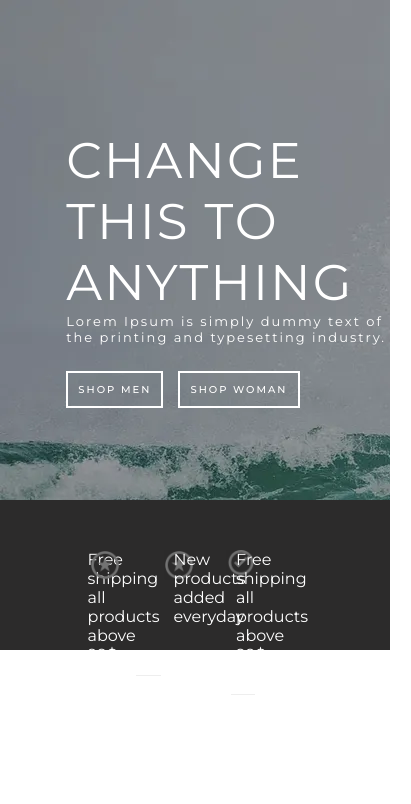
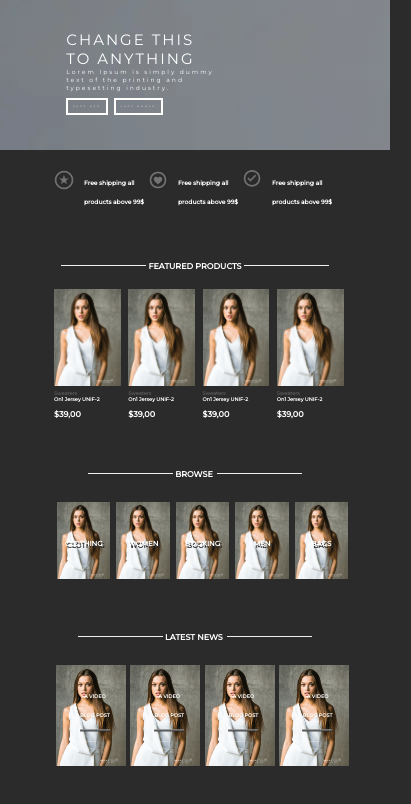
Before and after one commit to lilpugg/DAW2-M9, a plain HTML site: page PROYECTO transversal/index.html in a window 390 px wide. Shown: the whole page, 411 px wide, since content can reach past the window. Drawn offline with Linux system fonts and the light colour scheme.

Commit message:
la mitad

```diff
--- /dev/null
+++ b/PROYECTO transversal/css/responsive.css
@@ -0,0 +1,179 @@
+@media screen and ( max-width : 1024px ) {
+    .encabezado{
+        height: 500px;
+    }
+    .titulo{
+        font-size:31px;
+    }
+    .subtitulo{
+        font-size: 12px;
+        margin-right: -12%;
+    }
+    .icono>b{
+        font-size: 12px;
+    }
+    .icono>img{
+        width: 30px;
+    }
+    .separator-neo >b{
+        font-size: 13px;
+    }
+    .column>h6 {
+        font-size: 7px;
+    }
+     .column>h5 {
+        color: white;
+        font-size: 9px;
+    }
+    .column> b {
+        color: white;
+        font-size: 13px;
+    }
+    .centered{
+        font-size: 12px;
+    }
+    .desc>b{
+        font-size: 10px;
+    }
+}
+
+@media screen and ( max-width : 960px ) {
+    .encabezado{
+        height: 500px;
+    }
+    .titulo{
+        font-size:31px;
+    }
+    .subtitulo{
+        font-size: 12px;
+        margin-right: -12%;
+    }
+    .icono>b{
+        font-size: 12px;
+    }
+    .icono>img{
+        width: 30px;
+    }
+    .separator-neo >b{
+        font-size: 13px;
+    }
+    .column>h6 {
+        font-size: 7px;
+    }
+     .column>h5 {
+        color: white;
+        font-size: 9px;
+    }
+    .column> b {
+        color: white;
+        font-size: 13px;
+    }
+    .centered{
+        font-size: 12px;
+    }
+    .desc>b{
+        font-size: 10px;
+    }
+}
+
+@media screen and ( max-width : 768px ) {
+    .encabezado{
+        height: 400px;
+    }
+    .titulo{
+        font-size:25px;
+    }
+    .subtitulo{
+        font-size: 9px;
+        margin-right: -12%;
+    }
+    .boton_personalizado{
+        font-size: 6px;
+    }
+    .icono>b{
+        font-size: 9px;
+    }
+    .icono>img{
+        width: 25px;
+    }
+    .separator-neo >b{
+        font-size: 10px;
+    }
+    .column>h6 {
+        font-size: 7px;
+    }
+     .column>h5 {
+        color: white;
+        font-size: 7px;
+    }
+    .column> b {
+        color: white;
+        font-size: 10px;
+    }
+    .centered{
+        font-size: 9px;
+    }
+    .desc>b{
+        font-size: 7px;
+    }
+    .desc>h5 {
+        font-size: 3px;
+    }
+}
+
+@media screen and ( max-width : 425px ) {
+    .encabezado{
+        height: 150px;
+
+    }
+    .titulo{
+        margin-top:30px;
+        font-size:15px;
+        margin-right: 47%;
+    }
+    .subtitulo{
+        font-size: 6px;
+        margin-right: -12%;
+    }
+    .boton_personalizado{
+        font-size: 2px;
+        font-weight: 400;
+        padding: 5px;
+    }
+    .mitad {
+        height: 300px;
+        padding-left: 10%;
+        padding-right: 10%;
+        padding-top: 20px;
+    }
+    .icono>b{
+        font-size: 6px;
+    }
+    .icono>img{
+        width: 20px;
+    }
+    .separator-neo >b{
+        font-size: 8px;
+        padding-top: 0;
+    }
+    .column>h6 {
+        font-size: 5px;
+    }
+     .column>h5 {
+        color: white;
+        font-size: 5px;
+    }
+    .column> b {
+        color: white;
+        font-size: 8px;
+    }
+    .centered{
+        font-size: 7px;
+    }
+    .desc>b{
+        font-size: 5px;
+    }
+    .desc>h5 {
+        font-size: 1px;
+    }
+}
--- a/PROYECTO transversal/css/style01.css
+++ b/PROYECTO transversal/css/style01.css
@@ -2,10 +2,11 @@
     margin: 0%;
     padding: 0%;
     font-family: 'Montserrat', sans-serif;
+    background-color: #2c2b2b;
  }
  .encabezado{
     width: 100%;
-    height: 500px;
+    height: 550px;
     background-image: url("../img/surf.png");
  }
  .logo{
@@ -29,14 +30,17 @@
    color: #ffffff;
    font-family: 'Montserrat', sans-serif;
    letter-spacing: 2px;
+   background-color: transparent;
  }
  .subtitulo{
+   background-color: transparent;
     position: relative;
     text-transform: none;
     font-size: small;
     margin-right: -12%;
  }
  .boton_personalizado{
+   background-color: transparent;
    text-decoration: none;
    text-transform: uppercase;
    padding: 10px;
@@ -45,52 +49,28 @@
    color: #ffffff;
    border: 2px solid #ffffff;
  }
-.mitad{
-   height: 100px;               /* //////////////// */
-   background-color: #2c2b2b;
+ .mitad{
+   height: 300px;               /* //////////////// */
    padding-left: 23%;
    padding-right: 23%;
    padding-top: 50px;
 }
-.info1{
-   margin-right: 60%;
+
+.izquierda{
+   float: left;
+   margin-right: 10px;
 }
-.estrella{
-   position: absolute;
-   float: left;
+.row-iconos {
+   display: flex;
+   padding-left: 15px;
+   padding-right: 15px;
+   background-color: #2c2b2b;
+ }
+.icono>b{
+   font-size: 18px;
 }
-.texto-estrella{
-   float: right;
-   margin-left: 12%;
-   color: #ffffff;
-   font-size: 16px;
-   margin-right: 17%;
-}
-.corazon{
-   position: absolute;
-   padding-left: 19%;
-   padding-top: -15px;
-}
-.texto-corazon{
-   position: absolute;
-   margin-left: 21.5%;
-   padding-right: 42.5%;
-   margin-top: 0;
-   color: #ffffff;
-
-}
-.check{
-   position: absolute;
-   padding-left: 35%;
-   padding-top: -15px;
-}
-.texto-check{
-   position: absolute;
-   margin-left: 37.5%;
-   padding-right: 20.5%;
-   margin-top: 0;
-   color: #ffffff;
-
+.icono>img{
+   width: 40px;
 }
 .separator-neo {
    text-transform: uppercase;
@@ -100,9 +80,79 @@
    padding-bottom: 2%;
  }
  .separator-neo > s {
-   width: calc(40% - 60px);
+   font-weight: bold;
+   width: calc(40% - 40px);
    height: 1px;
    margin-bottom: 3px;
    display: inline-block;
    background: #eee;
  }
+ .separator-neo > p{
+    font-weight: bold;
+ }
+ .icono{
+    text-align: left;
+ }
+ .row {
+   display: flex;
+   padding-left: 15px;
+   background-color: #2c2b2b;
+ }
+ .separador{
+   background-color: #2c2b2b;
+ }
+ .gris{
+    color: rgb(87, 85, 85);
+ }
+ .column>h5{
+    font-size: 11px;
+ }
+ .column>h5,b{
+   color: white;
+ }
+ .container {
+   position: relative;
+   text-align: center;
+   color: white;
+ }
+ .centered {
+   text-shadow: 2px 2px #333;
+    font-weight: bold;
+   background-color: transparent;
+   text-transform: uppercase;
+   color: white;
+   position: absolute;
+   top: 50%;
+   left: 50%;
+   transform: translate(-50%, -50%);
+ }
+ .desc{
+   background-color: transparent;
+   text-transform: uppercase;
+   color: rgb(255, 255, 255);
+   position: absolute;
+   top: 40%;
+   left: 50%;
+   transform: translate(-40%, -40%);
+
+ }
+ .linea {
+   border-top: 1px solid rgba(255, 255, 255, 0.562);
+   position: relative;
+   height: 1px;
+   width: 30px;
+   padding: 0;
+   margin: 8px auto 0 auto;
+ }
+ .desc>b{
+    font-size: 10px;
+    background-color: transparent;
+ }
+ .desc>h5{
+    text-transform: lowercase;
+   text-align: justify;
+   background-color: transparent;
+   font-size: 8px;
+   padding-top: 10px;
+   position: relative;
+ }
--- a/PROYECTO transversal/index.html
+++ b/PROYECTO transversal/index.html
@@ -1,14 +1,17 @@
 <!DOCTYPE html>
 <html lang="en">
+
 <head>
     <meta charset="UTF-8">
     <link rel="stylesheet" href="css/style01.css">
+    <link rel="stylesheet" href="css/responsive.css">
     <meta name="viewport" content="width=device-width, initial-scale=1.0">
     <title>Pagina Transversal</title>
     <style>
         @import url('https://fonts.googleapis.com/css2?family=Montserrat:wght@200;400;500&display=swap');
     </style>
 </head>
+
 <body>
     <div class="encabezado">
         <!--<img class="logo" src="img/logo.png" alt="logo">
@@ -30,35 +33,132 @@
             <a class="boton_personalizado" href="https://google.es">Shop woman</a>
         </div>
     </div>
+
         <div class="mitad">
-        <div class="info1">
-            <div class="estrella">
-                <img src="./img/estrella.png" alt="" width="30px" height="30px">
+            <div class="row-iconos">
+                <div class="icono">
+                    <img class="izquierda" src="img/estrella.png" alt="estrella">
+                    <b>Free shipping all products above 99$</b>
+                    <div class="reset"></div>
                 </div>
-            <div class="texto-estrella">
-                Free shipping all products above 99$
+                <div class="icono">
+                    <img class="izquierda" src="img/corazon.png" alt="estrella">
+                    <b>Free shipping all products above 99$</b>
+                    <div class="reset"></div>
+                </div>
+                <div class="icono">
+                    <img class="izquierda" src="img/check.png" alt="estrella">
+                    <b>Free shipping all products above 99$</b>
+                    <div class="reset"></div>
                 </div>
              </div>
-        <div class="info2">
-            <div class="corazon">
-                <img src="./img/estrella.png" alt="" width="30px" height="30px">
+                <!-- SEPARADOR -->
+                <div class="separador">
+                    <div style="margin-top:40px;"></div>
+                    <p class="separator-neo"><s></s><b> featured products </b><s></s></p>
+                    <div style="margin-top:10px;"></div>
                 </div>
-            <div class="texto-corazon">
-                New products added everyday
+
+
+            <div class="row">
+                <div class="column">
+                    <img src="img/modelo.png" alt="modelo1" style="width:90%">
+                    <h6 class="gris">Sweaters</h6>
+                    <h5>On1 Jersey UNIF-2</h5>
+                    <b>$39,00</b>
+                </div>
+                <div class="column">
+                    <img src="img/modelo.png" alt="modelo2" style="width:90%">
+                    <h6 class="gris">Sweaters</h6>
+                    <h5>On1 Jersey UNIF-2</h5>
+                    <b>$39,00</b>
+                </div>
+                <div class="column">
+                    <img src="img/modelo.png" alt="modelo3" style="width:90%">
+                    <h6 class="gris">Sweaters</h6>
+                    <h5>On1 Jersey UNIF-2</h5>
+                    <b>$39,00</b>
+                </div>
+                <div class="column">
+                    <img src="img/modelo.png" alt="modelo4" style="width:90%">
+                    <h6 class="gris">Sweaters</h6>
+                    <h5>On1 Jersey UNIF-2</h5>
+                    <b>$39,00</b>
                 </div>
             </div>
-        <div class="info3">
-            <div class="check">
-                <img src="./img/check.png" alt="" width="30px" height="30px">
+            <!-- SEPARADOR -->
+            <div class="separador">
+                <div style="margin-top:35px;"></div>
+                <p class="separator-neo"><s></s><b> Browse</b> <s></s></p>
+                <div style="margin-bottom:15px;"></div>
             </div>
-            <div class="texto-check">
-                Free shipping all products above 99$
+
+            <div class="row">
+                <div class="container">
+                    <img src="img/modelo.png" alt="modelo1" style="width:90%">
+                    <div class="centered">Clothing</div>
+                </div>
+                <div class="container">
+                    <img src="img/modelo.png" alt="modelo1" style="width:90%">
+                    <div class="centered">Women</div>
+                </div>
+                <div class="container">
+                    <img src="img/modelo.png" alt="modelo1" style="width:90%">
+                    <div class="centered">Booking</div>
+                </div>
+                <div class="container">
+                    <img src="img/modelo.png" alt="modelo1" style="width:90%">
+                    <div class="centered">Men</div>
+                </div>
+                <div class="container">
+                    <img src="img/modelo.png" alt="modelo1" style="width:90%">
+                    <div class="centered">Bags</div>
                 </div>
             </div>
-        <div style="margin-top:50px;"></div>
-        <p class="separator-neo"><s></s> featured products <s></s></p>
-        <div style="margin-top:50px;"></div>
+
+            <!-- SEPARADOR -->
+            <div class="separador">
+                <div style="margin-top:35px;"></div>
+                <p class="separator-neo"><s></s><b> Latest news</b> <s></s></p>
+                <div style="margin-bottom:15px;"></div>
+            </div>
+
+            <div class="row">
+                <div class="container">
+                    <img src="img/modelo.png" alt="modelo1" style="width:94%">
+                    <div class="desc">
+                        <b>a video blog post</b>
+                        <div class="linea"></div>
+                        <h5>Lorem Ipsum is simply dummy text of the </h5>
+                    </div>
+                </div>
+                <div class="container">
+                    <img src="img/modelo.png" alt="modelo1" style="width:94%">
+                    <div class="desc">
+                        <b>a video blog post</b>
+                        <div class="linea"></div>
+                        <h5>Lorem Ipsum is simply dummy text of the </h5>
+                    </div>
+                </div>
+                <div class="container">
+                    <img src="img/modelo.png" alt="modelo1" style="width:94%">
+                    <div class="desc">
+                        <b>a video blog post</b>
+                        <div class="linea"></div>
+                        <h5>Lorem Ipsum is simply dummy text of the </h5>
+                    </div>
+                </div>
+                <div class="container">
+                    <img src="img/modelo.png" alt="modelo1" style="width:94%">
+                    <div class="desc">
+                        <b>a video blog post</b>
+                        <div class="linea"></div>
+                        <h5>Lorem Ipsum is simply dummy text of the </h5>
+                    </div>
+                </div>
+            </div>
         </div>
 
 </body>
+
 </html>
```
Also changed, not shown: PROYECTO transversal/img/corazon.png (added), PROYECTO transversal/img/modelo.png (added). Lines whose indentation alone changed are shown as unchanged.
